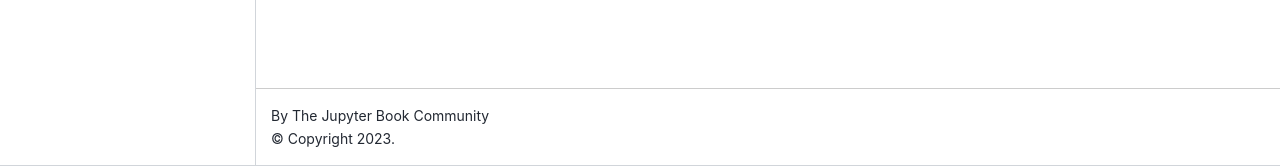
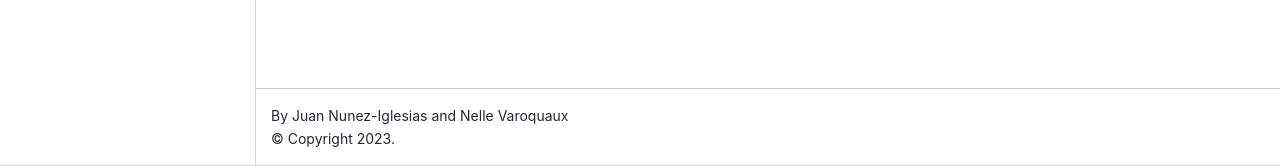
Before and after one commit to jni/scientific-programming-in-Python, a Jupyter Book: the page built from intro.md, in a window 1280 px wide. Shown: the part 734-900 px from the top of the page. Built offline with Jupyter Book 1.0.4 settings and Sphinx 7.4.7 and the Sphinx Book theme 1.1.4, drawn with Linux system fonts in a browser that asks for light colours.

Commit message:
Add title and authors

```diff
--- a/_config.yml
+++ b/_config.yml
@@ -1,6 +1,6 @@
 # Book settings
-title: My sample book
-author: The Jupyter Book Community
+title: Scientific Programming in Python
+author: Juan Nunez-Iglesias and Nelle Varoquaux
 logo: logo.png
 
 latex:
```
